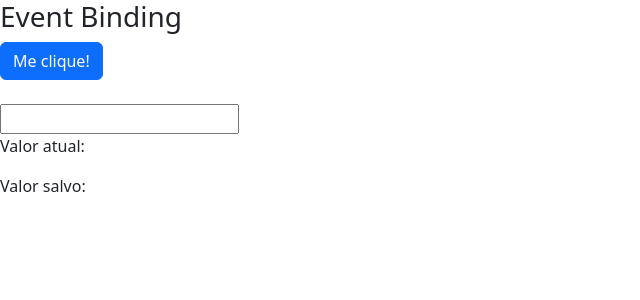
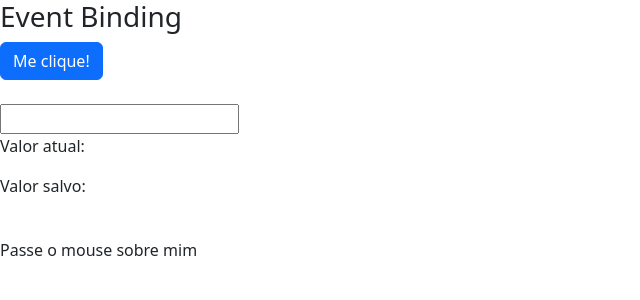
Before and after one commit to devFabioMats/formacao-angular, an Angular app in the folder data-binding/: page / in a window 1280 px wide. Shown: the top 300 px of the page, without its empty margins (0-640 px from the left). Built offline with nearby package versions, Linux system fonts and the light colour scheme.

Commit message:
fazendo evento de hover de mouse + css

```diff
--- a/data-binding/src/app/data-binding/data-binding.component.css
+++ b/data-binding/src/app/data-binding/data-binding.component.css
@@ -0,0 +1,4 @@
+.highlight {
+    background-color: yellow;
+    font-weight: bold;
+}
--- a/data-binding/src/app/data-binding/data-binding.component.html
+++ b/data-binding/src/app/data-binding/data-binding.component.html
@@ -65,6 +65,9 @@
 
             <p>Valor atual: {{ valorAtual }}</p>
             <p>Valor salvo: {{ valorSalvo }}</p>
+
+            <br>
+            <span (mouseover)="onMouseOverOut()" (mouseout)="onMouseOverOut()" [class.highlight]="isMouseOver == true">Passe o mouse sobre mim</span>
         </div>
     </article>
 </section>
--- a/data-binding/src/app/data-binding/data-binding.component.ts
+++ b/data-binding/src/app/data-binding/data-binding.component.ts
@@ -15,6 +15,7 @@ export class DataBindingComponent {
   valorAtual: string = '';
   valorSalvo: string = '';
 
+  isMouseOver: boolean = false;
 
   getValor() {
     return 1;
@@ -35,4 +36,8 @@ export class DataBindingComponent {
   salvarValor(valor: string) {
     this.valorSalvo = valor;
   }
+
+  onMouseOverOut() {
+    this.isMouseOver = !this.isMouseOver;
+  }
 }
```
